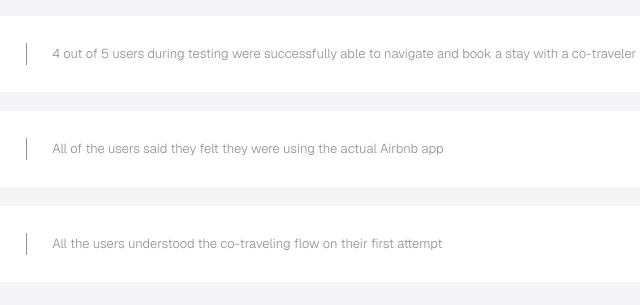
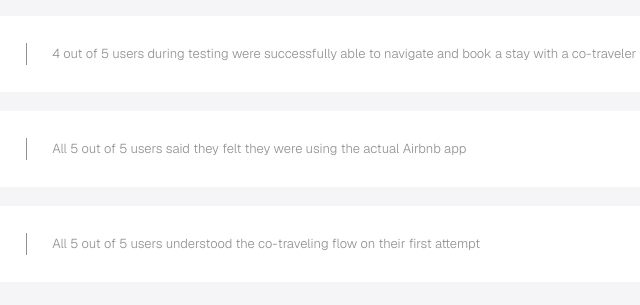
Before and after one commit to Pradhyuman2005/Portfolio-website, a plain HTML site: page ux-project1.html in a window 1280 px wide. Shown: the part 1320-1625 px from the top of the page, 224-864 px from the left. Drawn offline with nearby package versions, Linux system fonts and the light colour scheme.

Commit message:
small fix to typo

```diff
--- a/ux-project1.html
+++ b/ux-project1.html
@@ -71,8 +71,8 @@
                 <h2 class="band-title">Impact</h2>
                 <ul class="stats">
                     <li><strong>80%</strong><span>4 out of 5 users during testing were successfully able to navigate and book a stay with a co-traveler</span></li>
-                    <li><strong>100%</strong><span>All of the users said they felt they were using the actual Airbnb app</span></li>
-                    <li><strong>100%</strong><span>All the users understood the co-traveling flow on their first attempt</span></li>
+                    <li><strong>100%</strong><span>All 5 out of 5 users said they felt they were using the actual Airbnb app</span></li>
+                    <li><strong>100%</strong><span>All 5 out of 5 users understood the co-traveling flow on their first attempt</span></li>
                 </ul>
             </div>
         </section>
```
